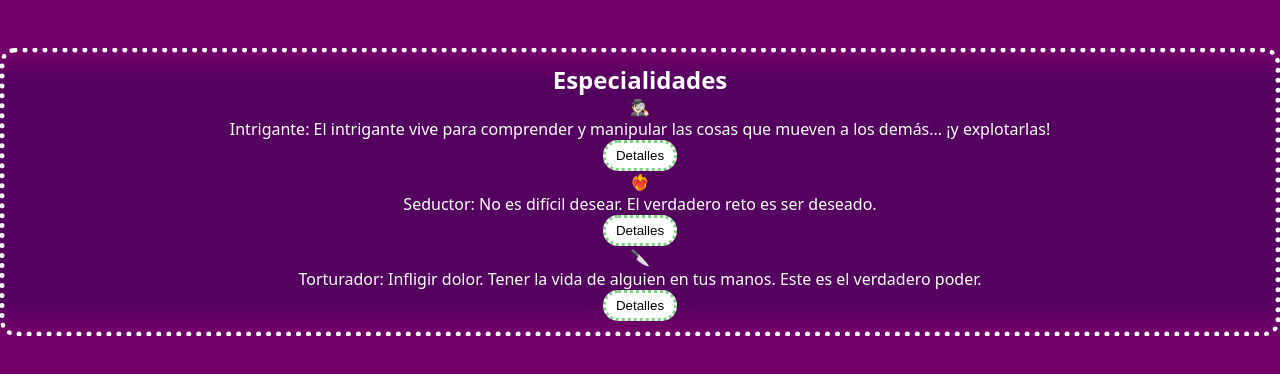
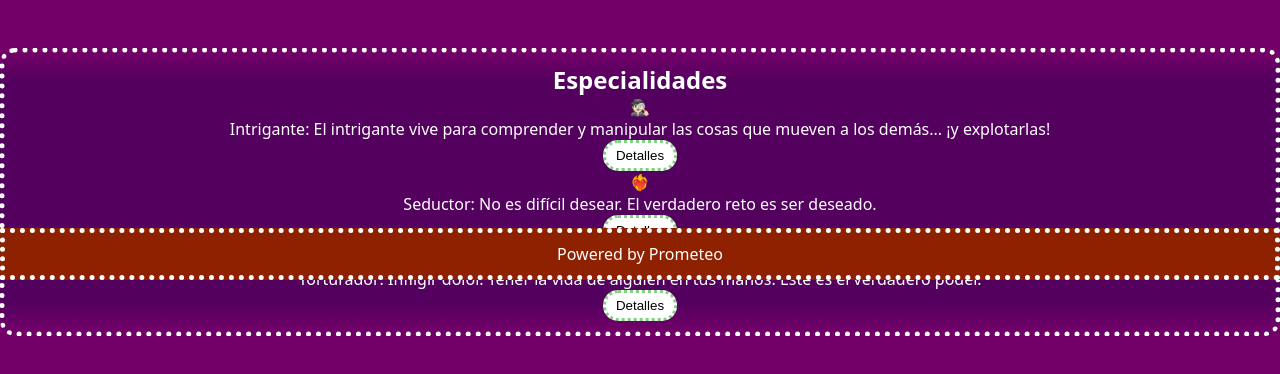
Before and after one commit to cascato12/entrega_posicionamiento, a plain HTML site: page index.html in a window 1280 px wide. Shown: the part 520-894 px from the top of the page. Drawn offline with Linux system fonts and the light colour scheme.

Commit message:
Footer recolocado al fondo

```diff
--- a/styles.css
+++ b/styles.css
@@ -73,7 +73,7 @@ header {
 .features {
   text-align: center;
   margin-top: 50px;
-  margin-bottom: 15%;
+  margin-bottom: 5%;
   width: 100%;
   background: linear-gradient(
     to bottom,
@@ -90,6 +90,7 @@ header {
 footer {
   text-align: center;
   position: fixed;
+  bottom: 0;
   width: 100%;
   background: #8d2100;
   color: #ffffff;
```
